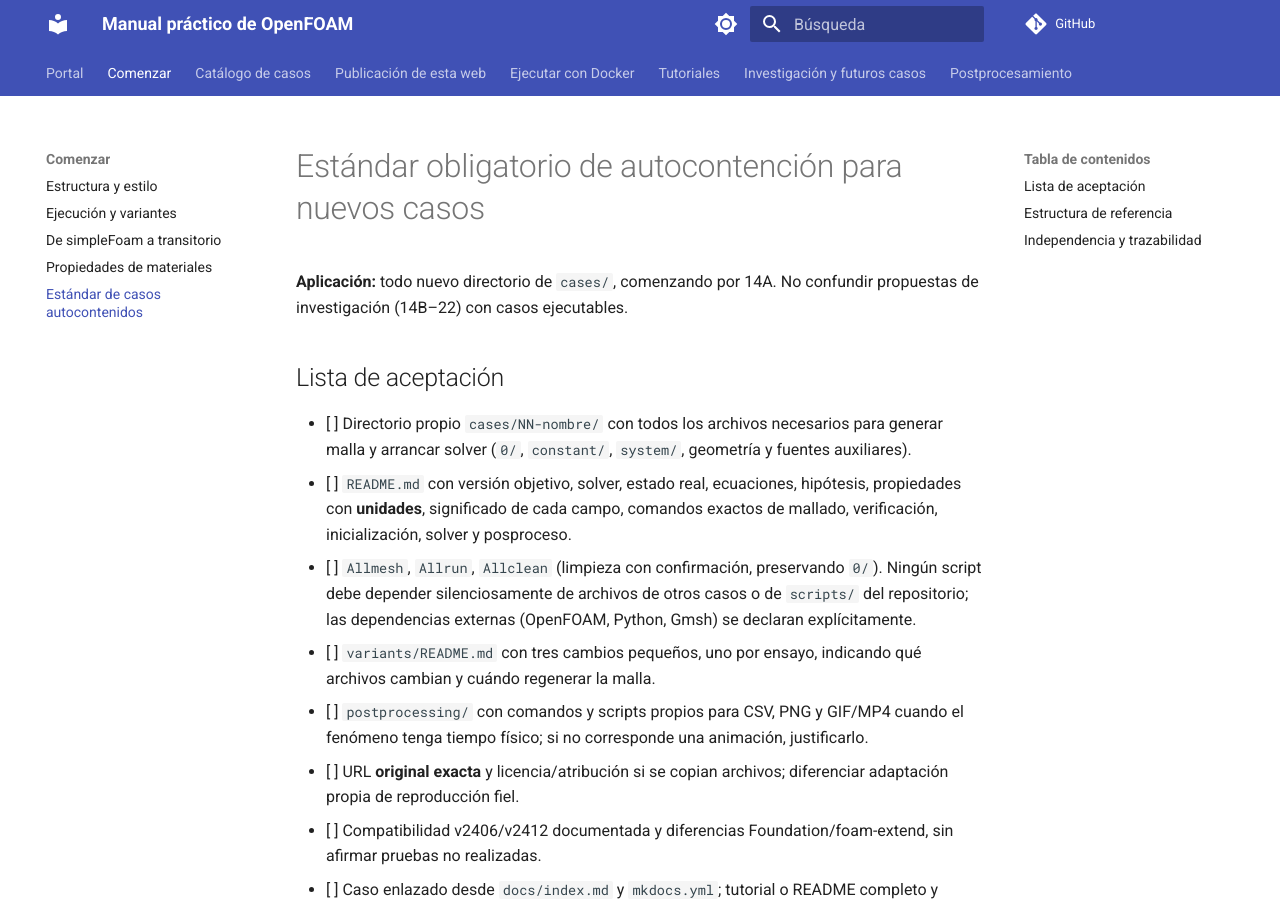
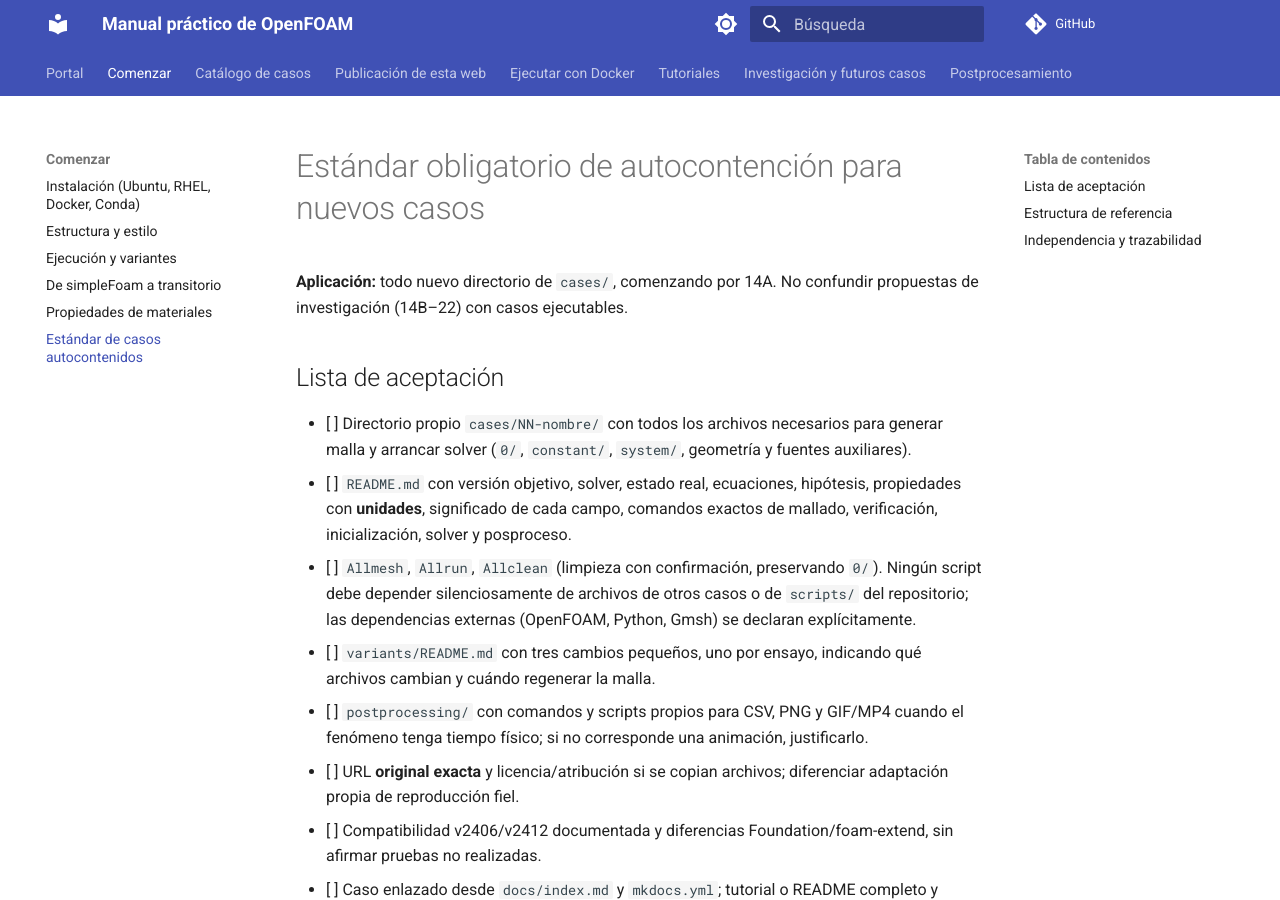
Before and after one commit to juanjosecas/openFOAM-manual, an MkDocs documentation site: the page built from docs/estandar-casos-autocontenidos.md, in a window 1280 px wide and 900 px high. Built offline with MkDocs 1.6.1 and Material for MkDocs 9.7.7, drawn with Linux system fonts in a browser that asks for light colours; comment, search, counter and statistics services are not loaded.

Commit message:
Expose installation guide in MkDocs navigation

```diff
--- a/mkdocs.yml
+++ b/mkdocs.yml
@@ -25,6 +25,7 @@ theme:
 nav:
   - Portal: index.md
   - Comenzar:
+      - Instalación (Ubuntu, RHEL, Docker, Conda): instalacion-openfoam.md
       - Estructura y estilo: estructura-y-estilo.md
       - Ejecución y variantes: guia-ejecucion-y-variantes.md
       - De simpleFoam a transitorio: simplefoam-a-transitorio.md
```
